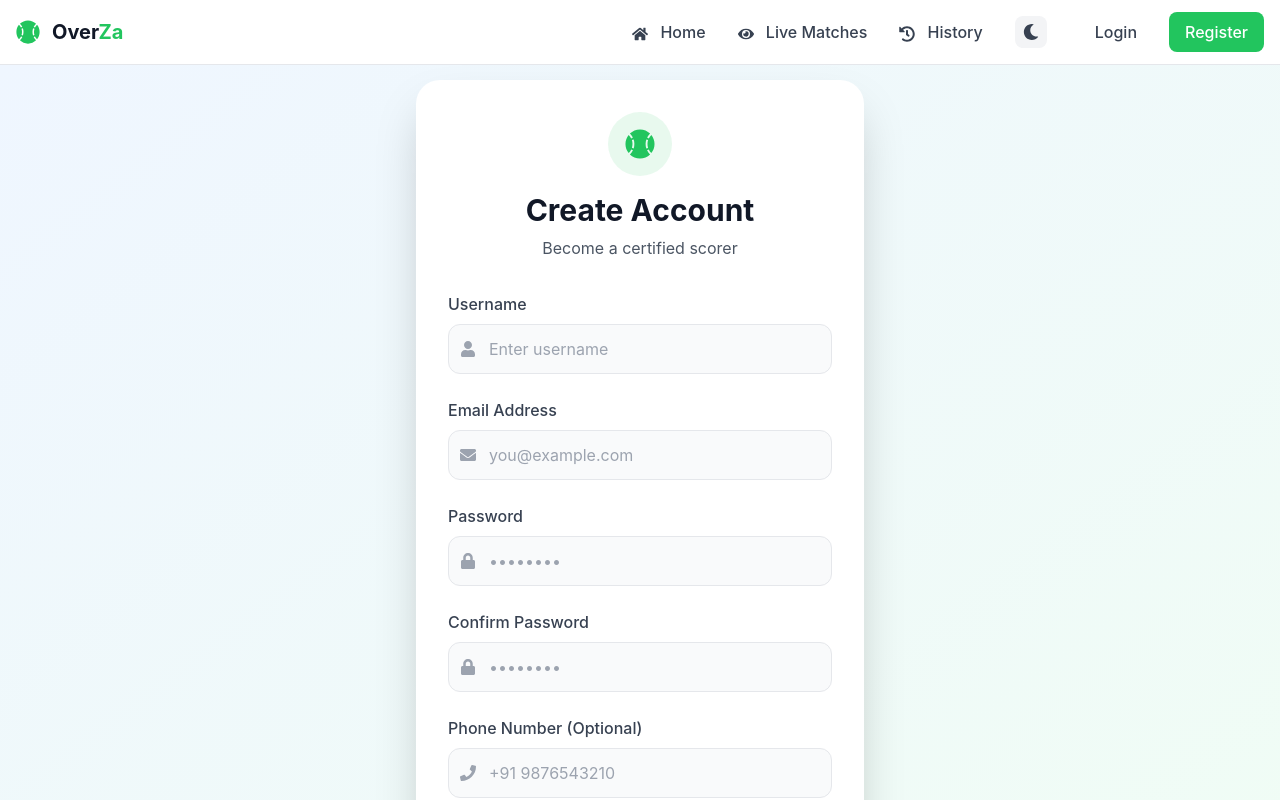
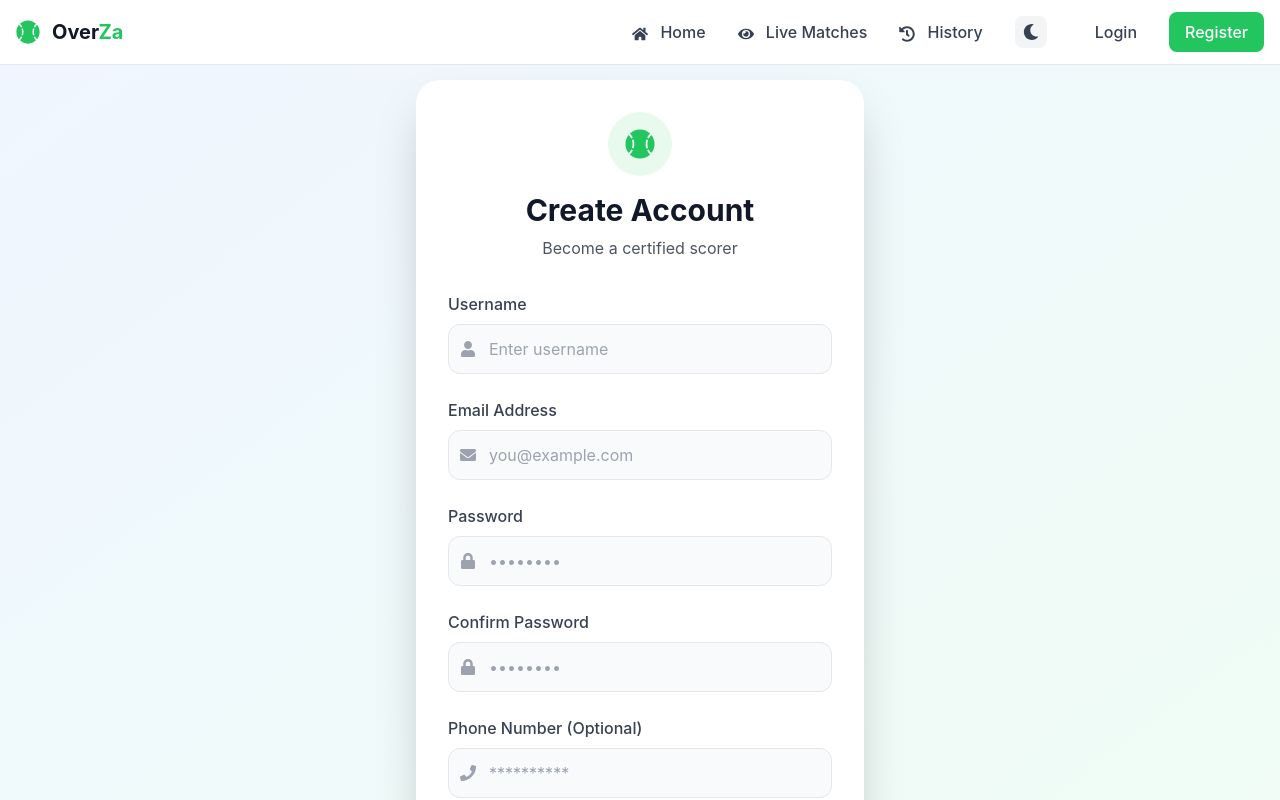
Before and after one commit to Ravi-Chaudhary44/overza, a React (Create React App) app: page /register in a window 1280 px wide. Shown: the top 800 px of the page. Built offline with nearby package versions, Linux system fonts and the light colour scheme; no server answers.

Commit message:
Update Register.jsx

```diff
--- a/src/pages/Register.jsx
+++ b/src/pages/Register.jsx
@@ -166,7 +166,7 @@ const Register = () => {
                   value={formData.phone}
                   onChange={handleChange}
                   className="w-full pl-10 pr-4 py-3 bg-gray-50 dark:bg-gray-700 border border-gray-200 dark:border-gray-600 rounded-xl focus:ring-2 focus:ring-cricket-green focus:border-transparent"
-                  placeholder="+91 9876543210"
+                  placeholder="**********"
                 />
               </div>
             </div>
@@ -202,4 +202,5 @@ const Register = () => {
   );
 };
 
+
 export default Register;
```
